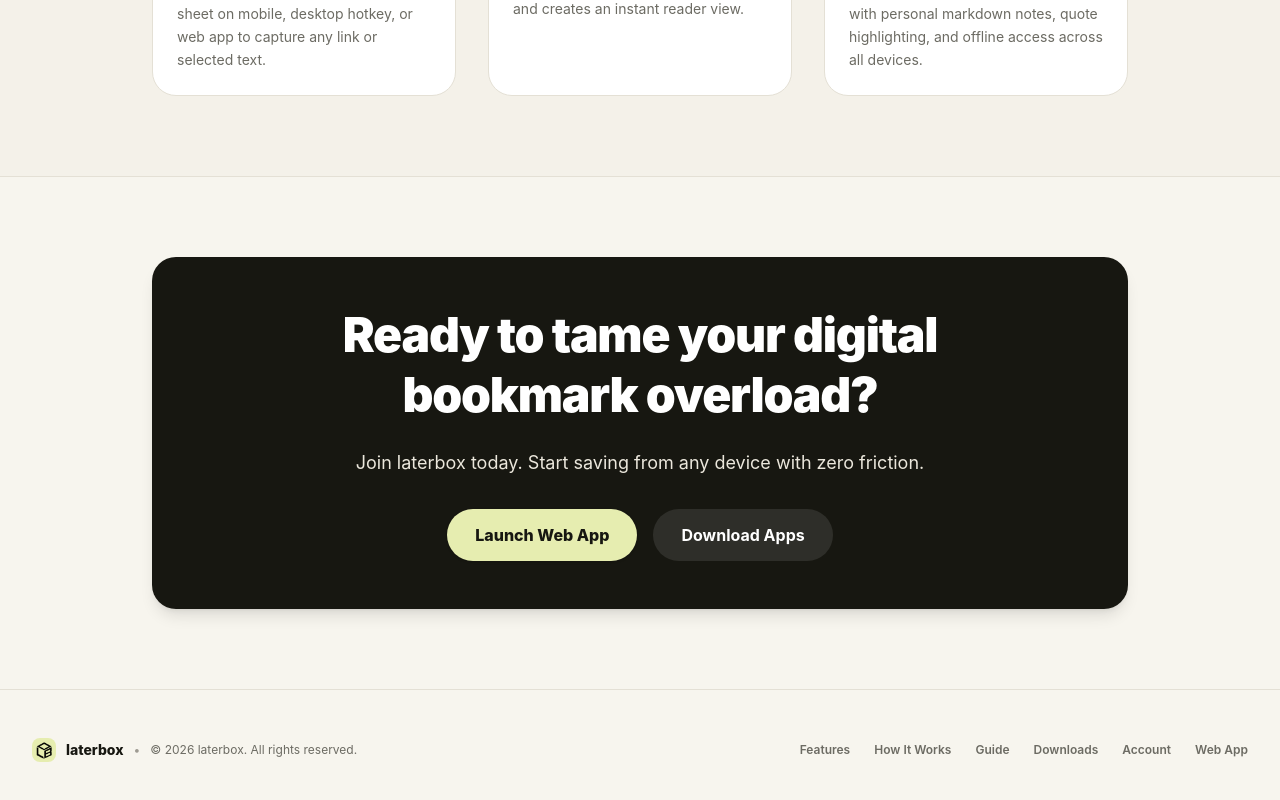
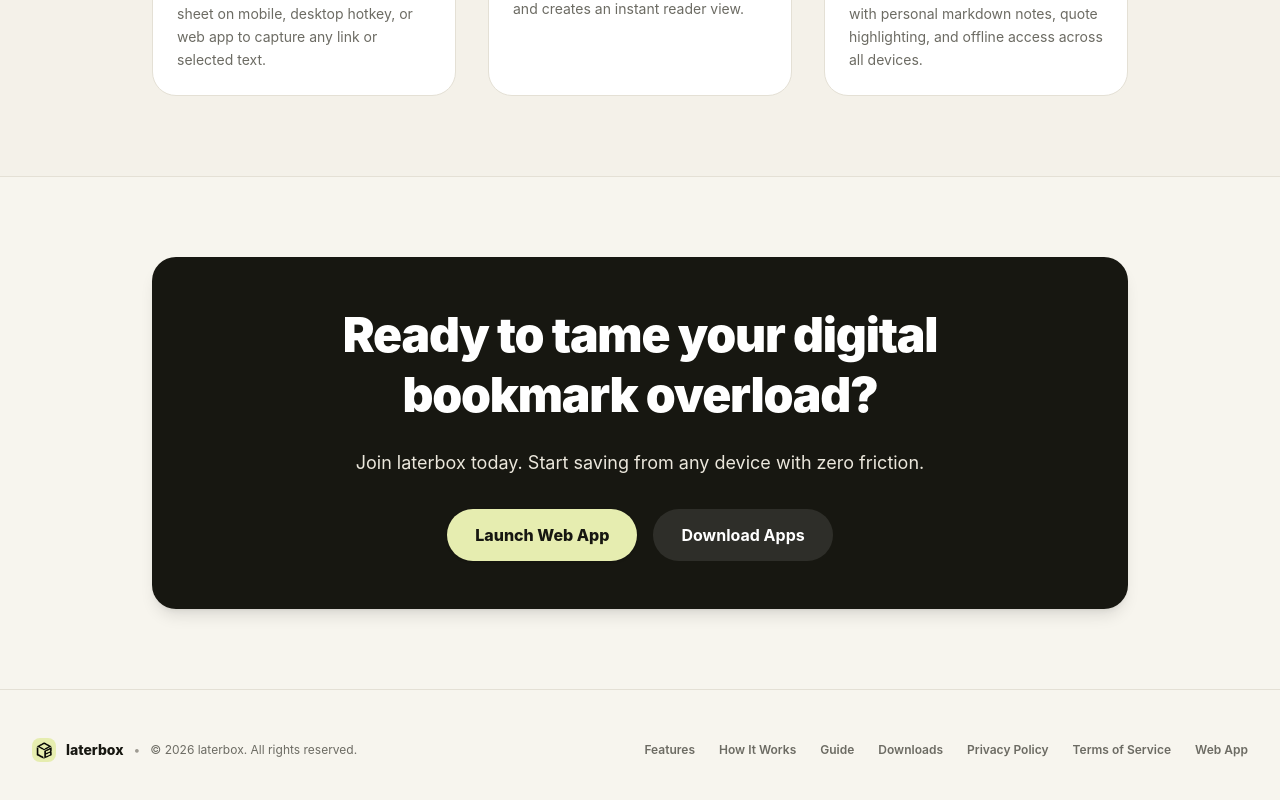
Before and after one commit to Chaste-Djaziri/laterbox, a Next.js app in the folder laterbox-web/: page / in a window 1280 px wide. Shown: the part 2494-3294 px from the top of the page. Built offline with nearby package versions, Linux system fonts and the light colour scheme; no server answers.

Commit message:
feat(web): add Privacy Policy and Terms of Service links to global footer

```diff
--- a/laterbox-web/src/components/layout/Footer.tsx
+++ b/laterbox-web/src/components/layout/Footer.tsx
@@ -37,8 +37,11 @@
           <Link href="/download" className="hover:text-[#171711] transition-colors">
             Downloads
           </Link>
-          <Link href="/login" className="hover:text-[#171711] transition-colors">
-            Account
+          <Link href="/privacy" className="hover:text-[#171711] transition-colors">
+            Privacy Policy
+          </Link>
+          <Link href="/terms" className="hover:text-[#171711] transition-colors">
+            Terms of Service
           </Link>
           <Link href="/inbox" className="hover:text-[#171711] transition-colors">
             Web App
```
